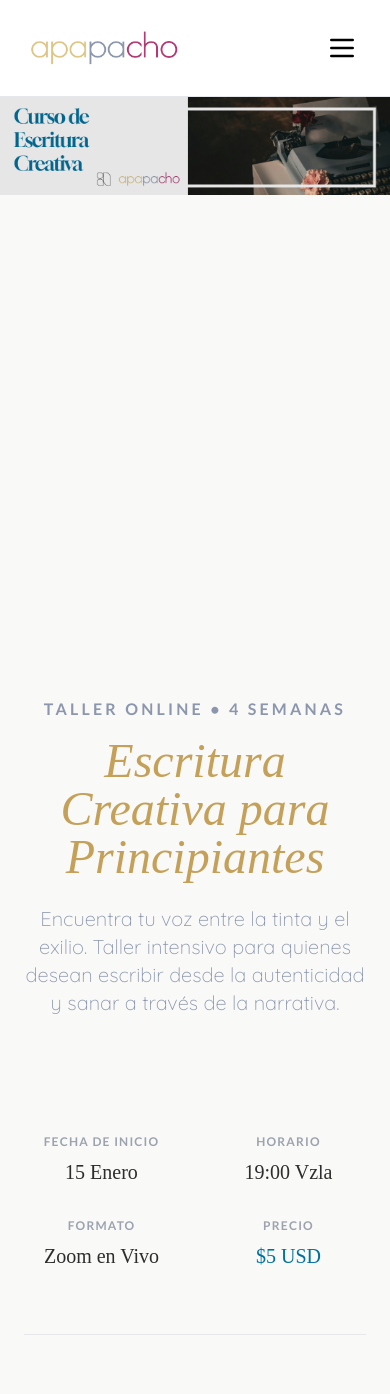
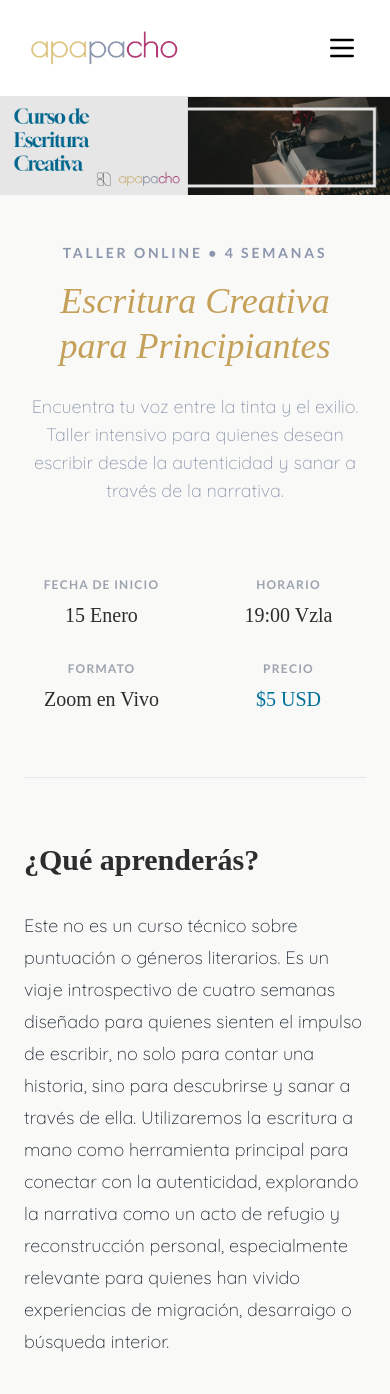
Before and after one commit to sabuat/apapacho-web, a Next.js app: page /cursos/escritura-creativa in a window 390 px wide. Shown: the top 1394 px of the page. Built offline with nearby package versions, Linux system fonts and the light colour scheme; a web font is replaced by a local one.

Commit message:
Changes to be committed: 	modified:   pages/cursos.js 	modified:   pages/cursos/escritura-creativa.js

```diff
--- a/pages/cursos.js
+++ b/pages/cursos.js
@@ -21,7 +21,7 @@ export default function Cursos() {
           <div className="group bg-white border border-gray-200 hover:shadow-2xl transition duration-500">
 
              {/* 1. IMAGEN GRANDE ENCIMA (Cinemática) */}
-             <div className="relative w-full h-[500px] overflow-hidden">
+             <div className="relative w-full h-[90%] overflow-hidden">
                 <img
                   src="/images/cur-1.png"
                   alt="Taller de Escritura"
--- a/pages/cursos/escritura-creativa.js
+++ b/pages/cursos/escritura-creativa.js
@@ -6,23 +6,25 @@ export default function CursoEscritura() {
     <Layout>
       <div className="bg-brand-bg min-h-screen">
 
-        {/* --- HERO SECTION --- */}
-        <div className="relative h-[60vh] w-full overflow-hidden">
+        {/* --- HERO SECTION (IMAGEN) --- */}
+        <div className="relative w-full h-[90%] md:h-[90%] overflow-hidden">
            <img
              src="/images/Checkout.png"
              alt="Escritura Creativa"
-             className="w-full h-90% object-cover brightness-90"
+             className="w-full h-full object-cover brightness-90"
            />
         </div>
-        <div className="relative h-[60vh] w-full overflow-hidden">
-           <div className="absolute inset-0 flex flex-col justify-center items-center text-center px-6">
-              <span className="text-brand-blue text-md font-bold uppercase tracking-[0.2em] mb-4">
+
+        {/* --- TÍTULO Y DESCRIPCIÓN (TEXTO) --- */}
+        <div className="w-full bg-brand-bg py-12 md:py-20 px-6">
+           <div className="max-w-4xl mx-auto flex flex-col justify-center items-center text-center">
+              <span className="text-brand-blue text-sm font-bold uppercase tracking-[0.2em] mb-4">
                 Taller Online &bull; 4 Semanas
               </span>
-              <h1 className="text-5xl md:text-7xl font-serif italic text-brand-gold mb-6 max-w-4xl">
+              <h1 className="text-4xl md:text-7xl font-serif italic text-brand-gold mb-6 leading-tight">
                 Escritura Creativa para Principiantes
               </h1>
-              <p className="text-brand-blue text-xl font-light max-w-2xl font-texto">
+              <p className="text-brand-blue text-lg md:text-xl font-light max-w-2xl font-texto">
                 Encuentra tu voz entre la tinta y el exilio. Taller intensivo para quienes desean escribir desde la autenticidad y sanar a través de la narrativa.
               </p>
            </div>
```
